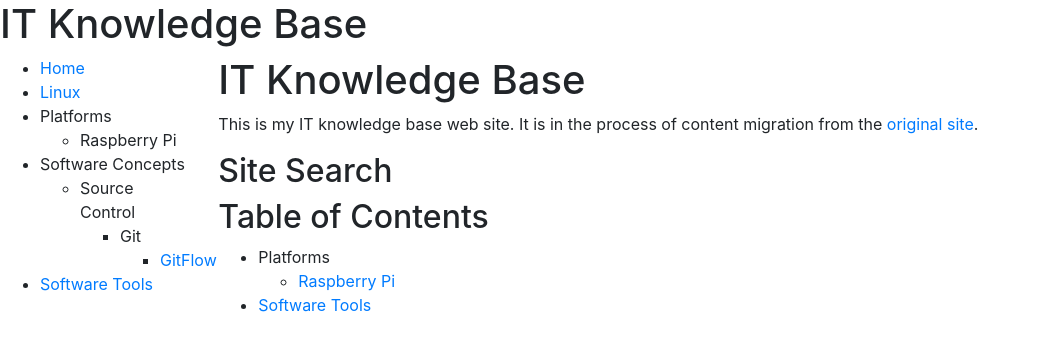
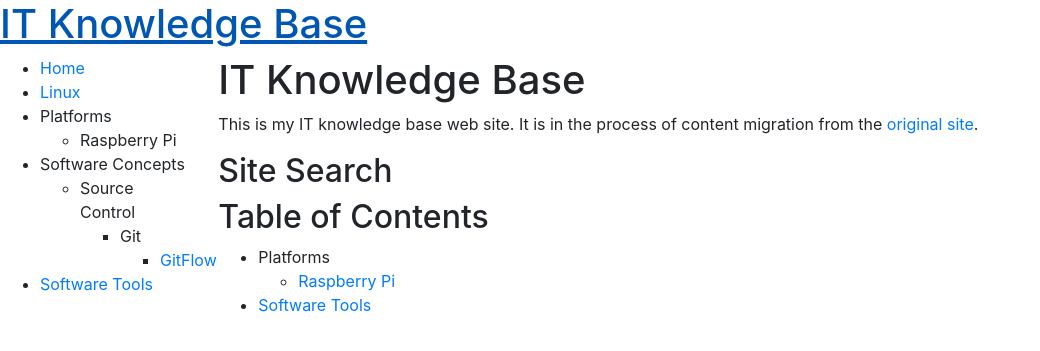
Before and after one commit to MisterY/it-knowledge-base-site, a Jekyll site: the page built from index.md, in a window 1280 px wide. Shown: the top 351 px of the page, without its empty margins (0-1040 px from the left). Built offline with Jekyll 4.4.1, drawn with Linux system fonts in a browser that asks for light colours; nearby versions of some CDN libraries; our own code applies the rules of GitHub Pages for plain Markdown files; comment, search, counter and statistics services are not loaded.

Commit message:
site name in the header, link to start

```diff
--- a/_layouts/default.html
+++ b/_layouts/default.html
@@ -17,7 +17,8 @@
 
 <body>
   <header>
-    <h1>{{ page.title }}</h1>
+    <!-- <h1>{{ page.title }}</h1> -->
+	<h1><a href="/">IT Knowledge Base</a><h1>
   </header>
   <section class="row">
     <nav id="leftnav" class="col-md-2">
```
